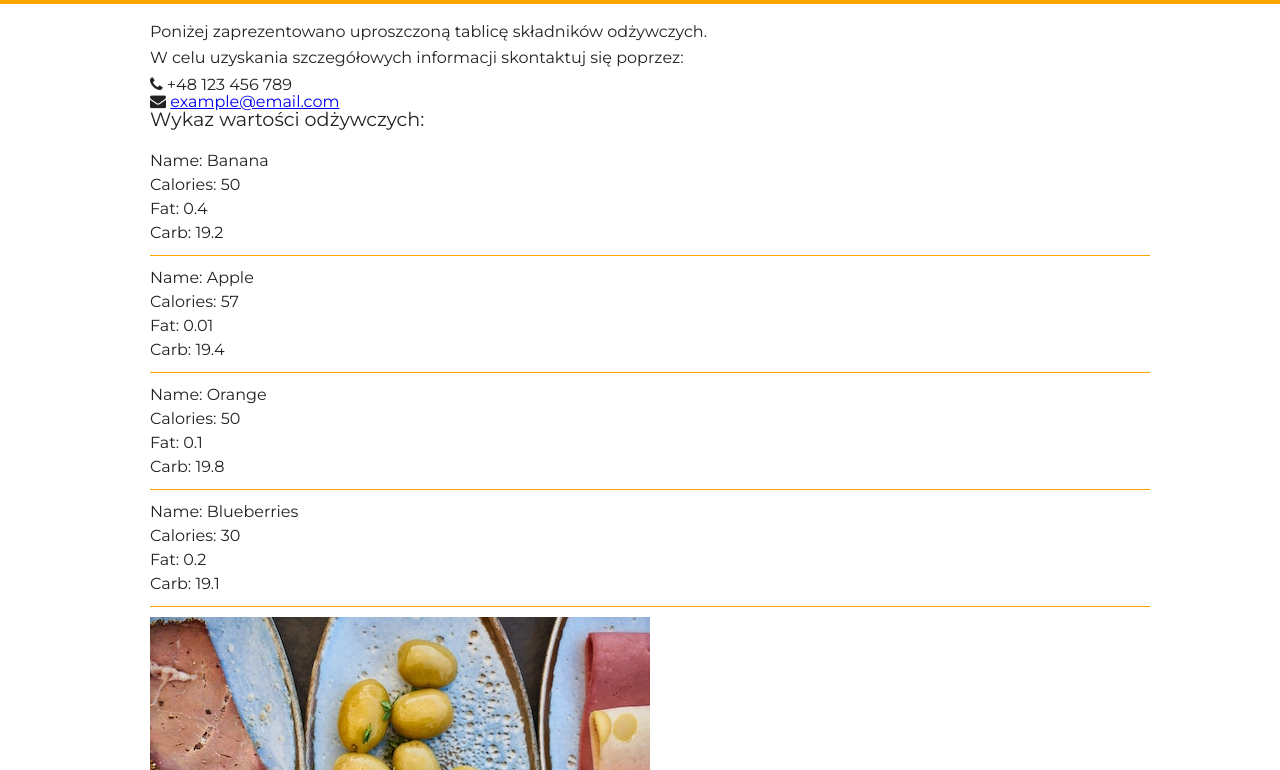
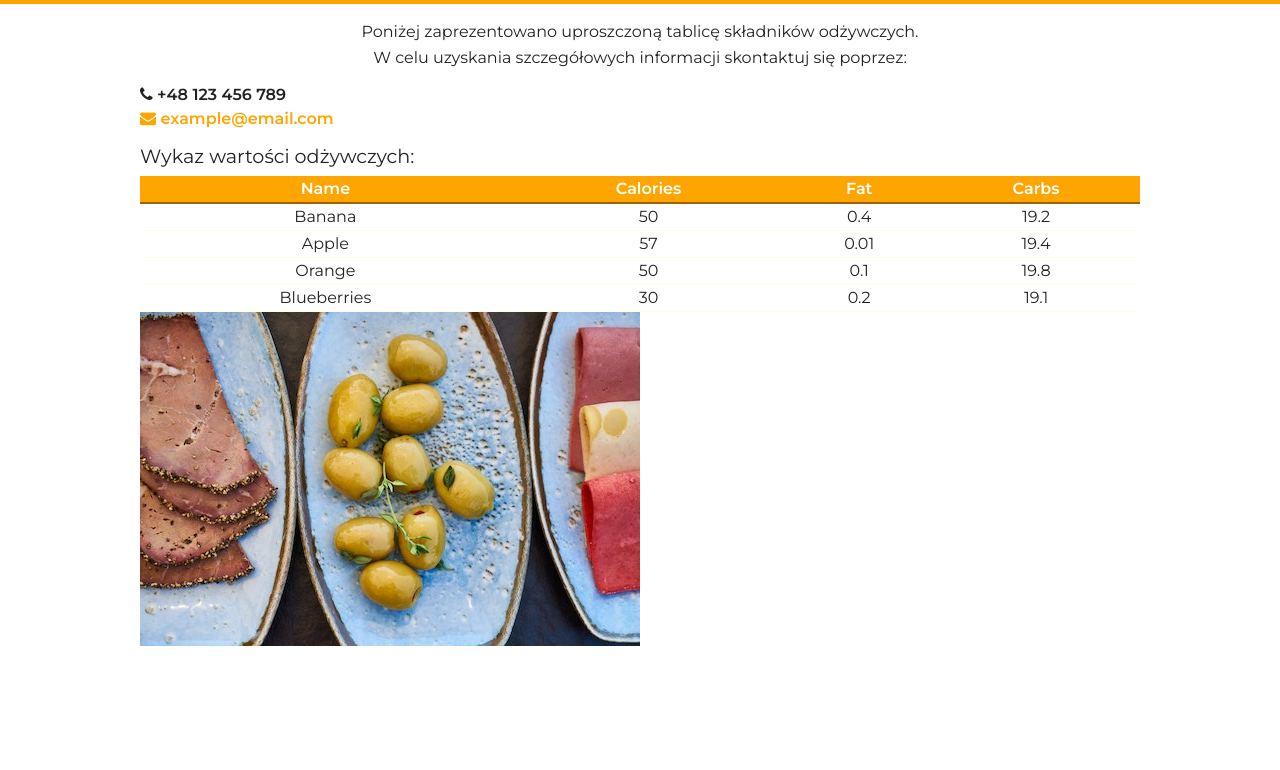
Before and after one commit to bialka104b/Project5-RWD_JS, a website built with webpack: page index.html in a window 1280 px wide. Shown: the part 76-846 px from the top of the page. After the commit the page ends 800 px from the top, so only its background shows below. Built offline with Linux system fonts and the light colour scheme; files that its build step writes are made by us from their sources.

Commit message:
209.Adds function draw_Together(), Added patches to _base.scss  and _table.scss

```diff
--- a/js/main.js
+++ b/js/main.js
@@ -29,37 +29,39 @@ const valuesContainer = document.querySelector(".app__values");
 
 const desktopViev = window.matchMedia("screen and (min-width:500px)");
 
-
+//funkcja łącząca obie dunkcjonalności draw_Mobile_Values() i draw_Mobile_Values()
+const draw_Together = (isDesktop) => {
+  if (isDesktop) {
+    draw_Desktop_Values();
+  } else {
+    draw_Mobile_Values();
+  }
+};
 
 //funkcja będzie renderować wartości odżycze na mobilkach, w postaci listy
 const draw_Mobile_Values = () => {
   valuesContainer.innerHTML = ""; //czyszczenie elementu
-    let ul = document.createElement('ul');
+  let ul = document.createElement("ul");
 
-    values.forEach(spr => {
+  values.forEach((spr) => {
     let li = document.createElement("li");
 
-        let div_name = document.createElement('div');
+    let div_name = document.createElement("div");
     div_name.innerHTML = `Name: ${spr.name}`;
-        let div_calories = document.createElement('div');
+    let div_calories = document.createElement("div");
     div_calories.innerHTML = `Calories: ${spr.calories}`;
-        let div_fat = document.createElement('div');
+    let div_fat = document.createElement("div");
     div_fat.innerHTML = `Fat: ${spr.fat}`;
-        let div_carbs = document.createElement('div');
+    let div_carbs = document.createElement("div");
     div_carbs.innerHTML = `Carb: ${spr.carbs}`;
 
-        li.append(div_name, div_calories,div_fat, div_carbs);
+    li.append(div_name, div_calories, div_fat, div_carbs);
 
     ul.appendChild(li);
-    })
-
-
+  });
 
   valuesContainer.appendChild(ul);
-}
-
-draw_Mobile_Values();
-
+};
 
 // funkcja będzie renderować wartości odżywcze w wersji na komputer, postać tablicy
 const draw_Desktop_Values = () => {
@@ -82,4 +84,20 @@ const draw_Desktop_Values = () => {
   valuesContainer.appendChild(table); //wkładamy table do .app__values
 };
 
-//draw_Desktop_Values();
+//maches nam określa czy warunek który jest przypięty do mojego obiektu desktopViev określa czy to media query jest spełnione
+draw_Together(desktopViev.matches);
+
+desktopViev.addListener((isDesktop) => {
+  //funkcja do tego aby drawTogeter() wywoływał się automatycznie w zależności od szerokości
+  //funkcja działa jak eventlistener tylko nie trzeba podawać argumentu zdarzenia
+  draw_Together(isDesktop.matches);
+});
+
+// alternatywa dla desktopViev.addListener((isDesktop)=>
+// window.addEventListener("resize", () => {
+//   if (window.innerWidth < 500) {
+//     draw_Mobile_Values();
+//   } else {
+//     draw_Desktop_Values();
+//   }
+// });
--- a/scss/_base.scss
+++ b/scss/_base.scss
@@ -3,7 +3,33 @@
 .container {
   max-width: $max-width;
   margin: 0 auto;
-  padding: 0 0 0$main-spacing;
+  padding: 0 $main-spacing 0 $main-spacing;
+  p {
+    text-align: center;
+  }
+  .app__contact-method {
+    font-weight: 600;
+    &:nth-of-type(1) {
+      margin-top: $main-spacing;
+      margin-bottom: $main-spacing/3;
+
+    }
+    &:nth-of-type(2) {
+      margin-top: $main-spacing/3;
+      margin-bottom: $main-spacing;
+      span::before {
+        color:$color-primary;
+      }
+    }
+    a {
+
+      text-decoration: none;
+      color: $color-primary;
+      &:hover {
+        color:darken($color-primary, $amount: 20%);
+      }
+    }
+  }
 }
 
 img {
--- a/scss/_table.scss
+++ b/scss/_table.scss
@@ -2,6 +2,7 @@
 table {
     width: 100%;
     thead {
+        font-weight: 600;
         border-bottom:  2px solid darken($color-primary, 20%);
         color: white;
         background-color: $color-primary;
```
Also changed, not shown: dist/main.css, dist/main.js, 1 other file. Lines whose indentation alone changed are shown as unchanged.
